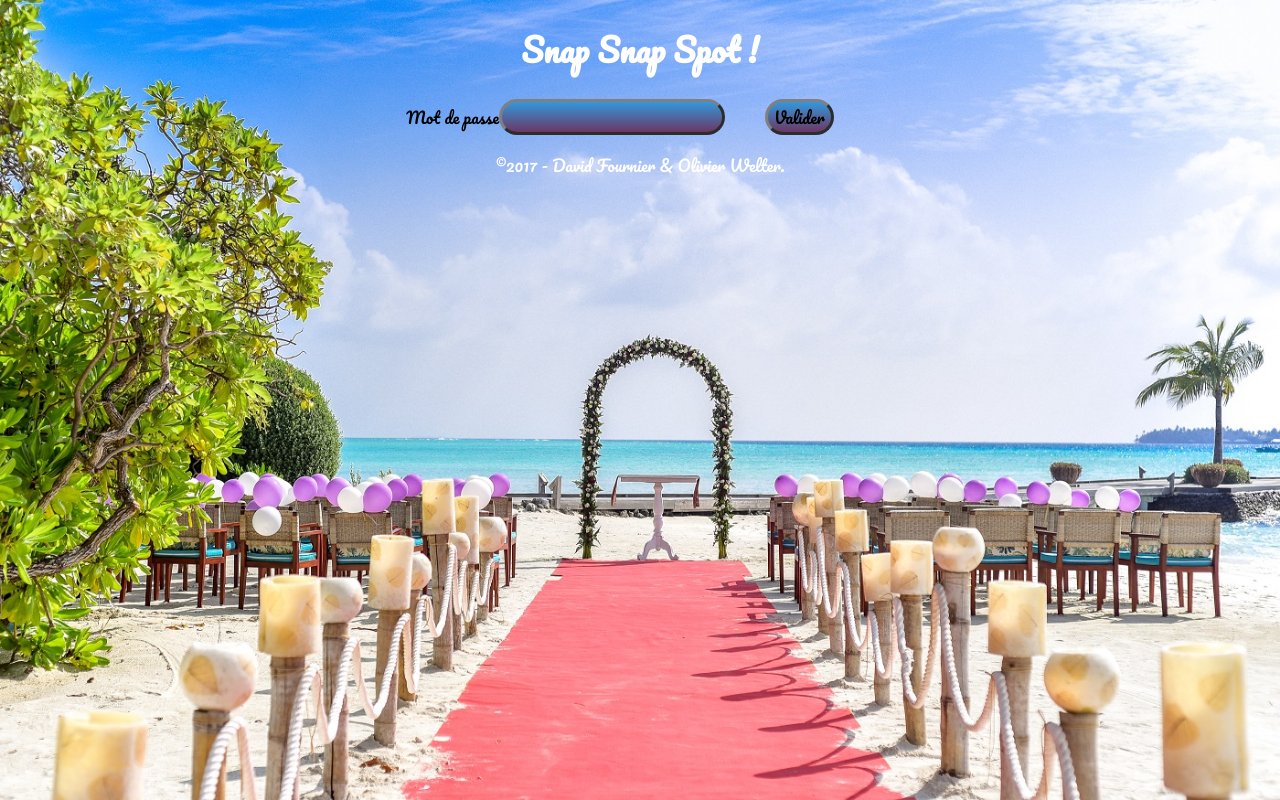
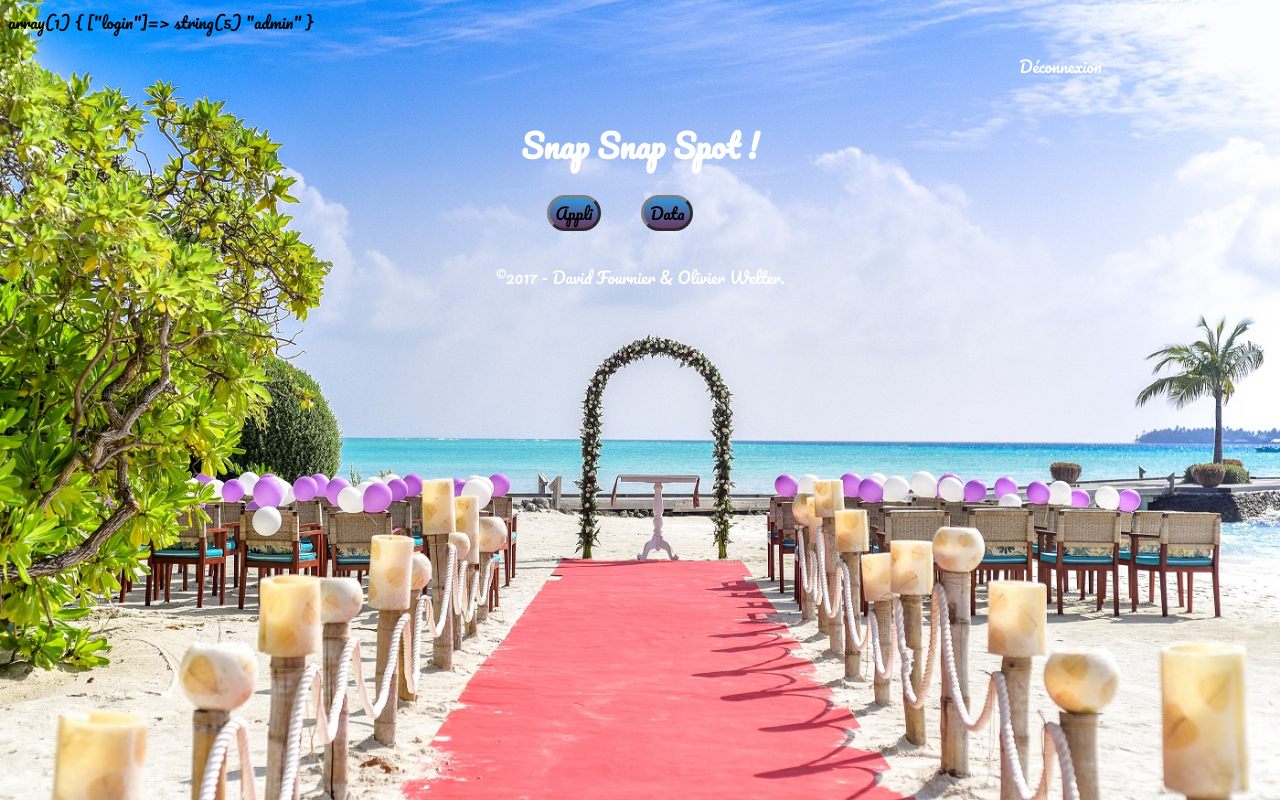
Before and after one commit to mrobot-pro/raspot.in, a PHP site: page /adm.php in a window 1280 px wide. Run offline with PHP 8.4, Linux system fonts and the light colour scheme; the visitor is signed in with stand-in values (Sample User, id 1); data comes from the database, SQL or seed files in the repository; both versions use the stored data as it was after the commit.

Commit message:
Tagada Tsoui ! Tsoui !!

```diff
--- a/adm.php
+++ b/adm.php
@@ -1,6 +1,6 @@
  <?php
 session_start() ;
-  //echo var_dump($_SESSION);
+echo var_dump($_SESSION);
  // CONNEXION SQLITE //
 $db = new PDO('sqlite:snapspot.sqlite');
 $db->setAttribute(PDO::ATTR_ERRMODE, PDO::ERRMODE_WARNING); // On émet une alerte à chaque fois qu'une requête a échoué.
@@ -21,61 +21,37 @@ $db->setAttribute(PDO::ATTR_ERRMODE, PDO::ERRMODE_WARNING); // On émet une aler
 
 	<body>
 
-		<header>
-		<center><h1><a href="index.php">Snap Snap Spot !</a></h1></center>
 		<!-- <center><img src="./image/favicon.png" alt="logo_appli" /></center> -->
-		</header>
-
 
 
 <?php
 
-if(isset($_SESSION) || $_SESSION['login'] !== 'admin')
+if(!empty($_SESSION) && $_SESSION['login'] == 'admin')
 {
-    echo '<center>';
-  echo "<form action='' method='post'>";
-     echo "<label>Mot de passe</label><input type='password' name='mdp' value='' required>";
-     echo "<input class='btn' type='submit' name='password' value='Valider'>";
-   echo '</form>';
-echo '</center>';
-if(isset($_POST['password']))
-{
-    if($_POST['mdp']==$donnees['mdp'])
-    {
-        $_SESSION['login']   = 'admin';
-}
-    else
-    {
- echo 'Mauvais mot de passe !';
-
-    }
-}
-}
-
- else {
-
-echo '<p><a href="?deconnexion=1">Déconnexion</a></p>';
-
     if (isset($_GET['deconnexion']))
 {
   session_destroy();
   header('Location: .');
+  exit();
+}
+echo '<p id="deco"><a href="?deconnexion=1">Déconnexion</a></p>';
+echo '<center><h1><a href="index.php">Snap Snap Spot !</a></h1></center>';
 
-}
+echo "<center><form action='' method='get'>";
+echo "<input class='btn' type='submit' name='Appli' value='Appli'>";
+echo "<input class='btn' type='submit' name='Data' value='Data'>";
+echo '</form></center>';
 
-echo '
- <center><ul id="menu_horizontal">
-    <li class="btn" ><a href="adm.php?page=appli">Appli</a></li>
-    <li class="btn" ><a href="adm.php?page=data">Data</a></li>
-</center>
-    <form action="" method="post" id="adminappli">
-        <label class="position">Nom de l\'Evenement:</label><br>';
+if(isset($_GET['Appli']))
+{
+ echo '</center>';
+echo '<form action="" method="post" id="adminappli">';
+echo '<label class="position">Nom de l\'Evenement:</label><br>';
 echo "<input class='position' type='text' name='slogan' value='".$donnees['slogan']."'  />";
 echo "<input class='position' type='text' name='evenement' value='".$donnees['evenement']."' />";
 echo "<input class='position' type='text' name='mdp' value='".$donnees['mdp']."' /><br>";
 echo " <input class='btn position' type='submit' name='valider' value='Valider'/><br>";
 echo '</form>';
-echo '</ul>';
 
 if(isset($_POST['valider']))
 {
@@ -84,26 +60,41 @@ if(isset($_POST['valider']))
     $q->bindValue(':slogan', $_POST['slogan'], PDO::PARAM_STR);
     $q->bindValue(':mdp', $_POST['mdp'], PDO::PARAM_STR);
     $q->execute();
+    header('location:adm.php');
+    exit;
+}
+}
 
 
 
 
-     header('Location: adm.php');
-      exit;
-}
+
+
+
 
 }
+  else
+{
+echo '<center><h1><a href="index.php">Snap Snap Spot !</a></h1></center>';
+echo '<center>';
+echo "<form action='' method='post'>";
+echo "<label>Mot de passe</label><input type='password' name='mdp' value='' required>";
+echo "<input class='btn' type='submit' name='ok' value='Valider'>";
+echo '</form>';
+echo '</center>';
 
-if(isset($_POST['mdp']))
+if(isset($_POST['ok']))
 {
+echo var_dump($_SESSION);
 if($_POST['mdp']==$donnees['mdp'])
 {
 $_SESSION['login']   = 'admin';
+header('location:adm.php');
 }
 else
 {
  echo 'Mauvais mot de passe !';
-
+}
 }
 }
 ?>
--- a/css/default.css
+++ b/css/default.css
@@ -19,6 +19,10 @@
     body {
             font-family: Pacifico;
             font-size: 1em;
+    }
+
+    #deco {
+        margin-left: 80%;
     }
 
     h1,a,p {
```
Also changed, not shown: snapspot.sqlite. Lines whose indentation alone changed are shown as unchanged.
